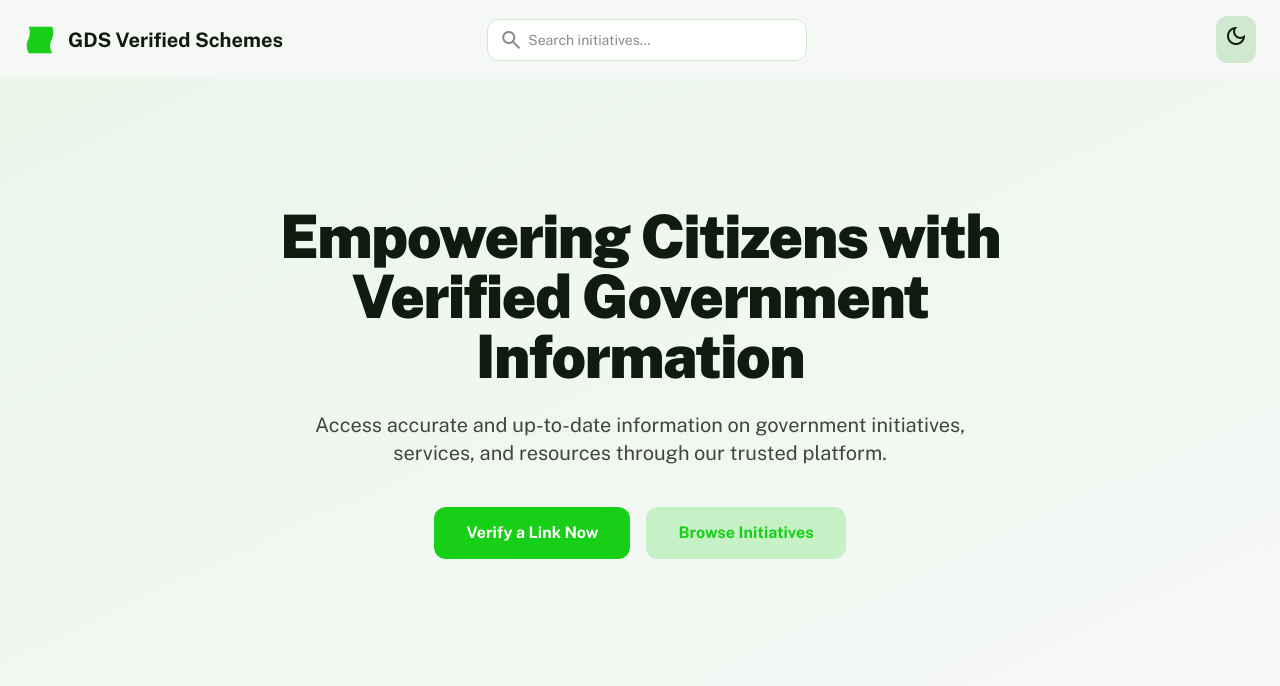
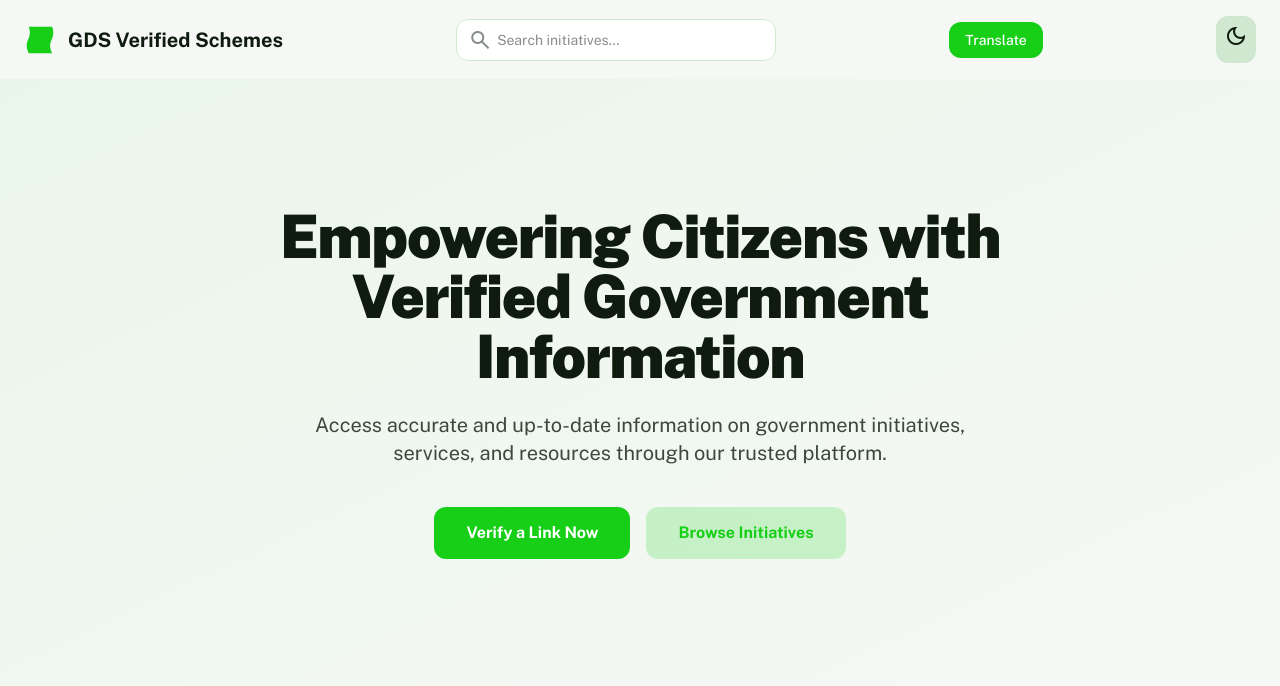
Before and after one commit to kore305/scmprv, a Django app: page / in a window 1280 px wide. Shown: the top 686 px of the page. Run offline with Django 5.2, Linux system fonts and the light colour scheme; some libraries are stand-ins or nearby versions.

Commit message:
Update landing.html

```diff
--- a/website/templates/website/landing.html
+++ b/website/templates/website/landing.html
@@ -43,10 +43,12 @@
         }
 
 
-        #google_translate_element select {
-    @apply bg-white dark:bg-subtle-dark border border-subtle-light dark:border-subtle-dark rounded-lg px-2 py-1 text-sm text-content-light dark:text-content-dark focus:outline-none focus:ring-2 focus:ring-primary;
-}
-
+        #google_translate_element {
+        display: none !important;
+            }
+        .goog-logo-link, .goog-te-gadget {
+    display: none !important;
+             }
     </style>
 </head>
 <body class="bg-background-light dark:bg-background-dark font-display text-content-light dark:text-content-dark">
@@ -75,7 +77,9 @@
             </div>
 
             <!-- Language Switcher -->
-            <div id="google_translate_element" class="ml-4"></div>
+            <button id="translate-btn" class="ml-4 px-4 py-2 bg-primary text-white rounded-lg text-sm font-medium hover:bg-primary/90 transition">
+                         Translate
+                    </button>
 
 
             <!-- Dark mode toggle -->
@@ -288,17 +292,29 @@
 
 
 
+
+</script>
+<script>
+  // Load Google Translate but hide UI
   function googleTranslateElementInit() {
     new google.translate.TranslateElement({
       pageLanguage: 'en',
       includedLanguages: 'ig,ha,yo',
-      layout: google.translate.TranslateElement.InlineLayout.SIMPLE
+      autoDisplay: false
     }, 'google_translate_element');
   }
 
+  // Trigger translation manually
+  document.getElementById('translate-btn').addEventListener('click', function() {
+    const frame = document.querySelector('iframe.goog-te-menu-frame');
+    if (frame) {
+      frame.contentWindow.document.querySelector('.goog-te-menu2-item').click();
+    } else {
+      alert("Translation menu not loaded yet, please wait a moment.");
+    }
+  });
+</script>
+<script src="//translate.google.com/translate_a/element.js?cb=googleTranslateElementInit"></script>
 
-</script>
-
-<script src="//translate.google.com/translate_a/element.js?cb=googleTranslateElementInit"></script>
 </body>
 </html>
```
